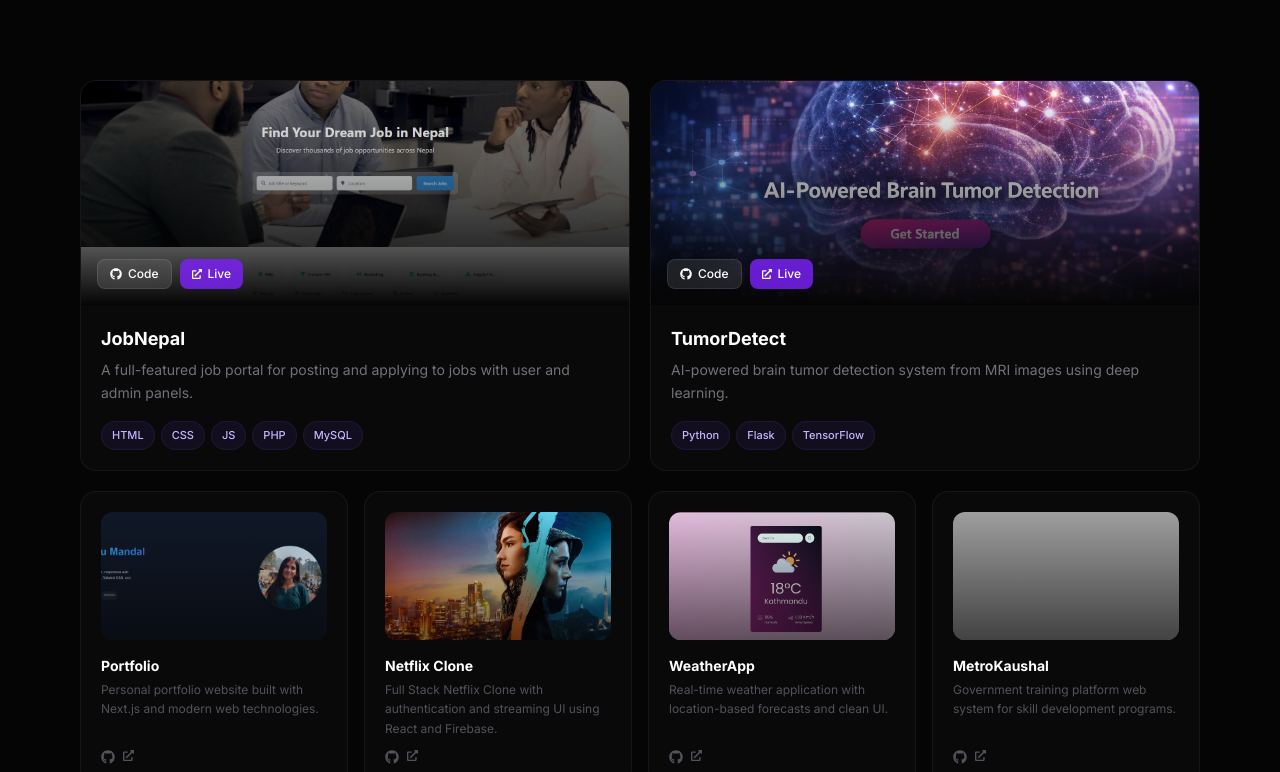
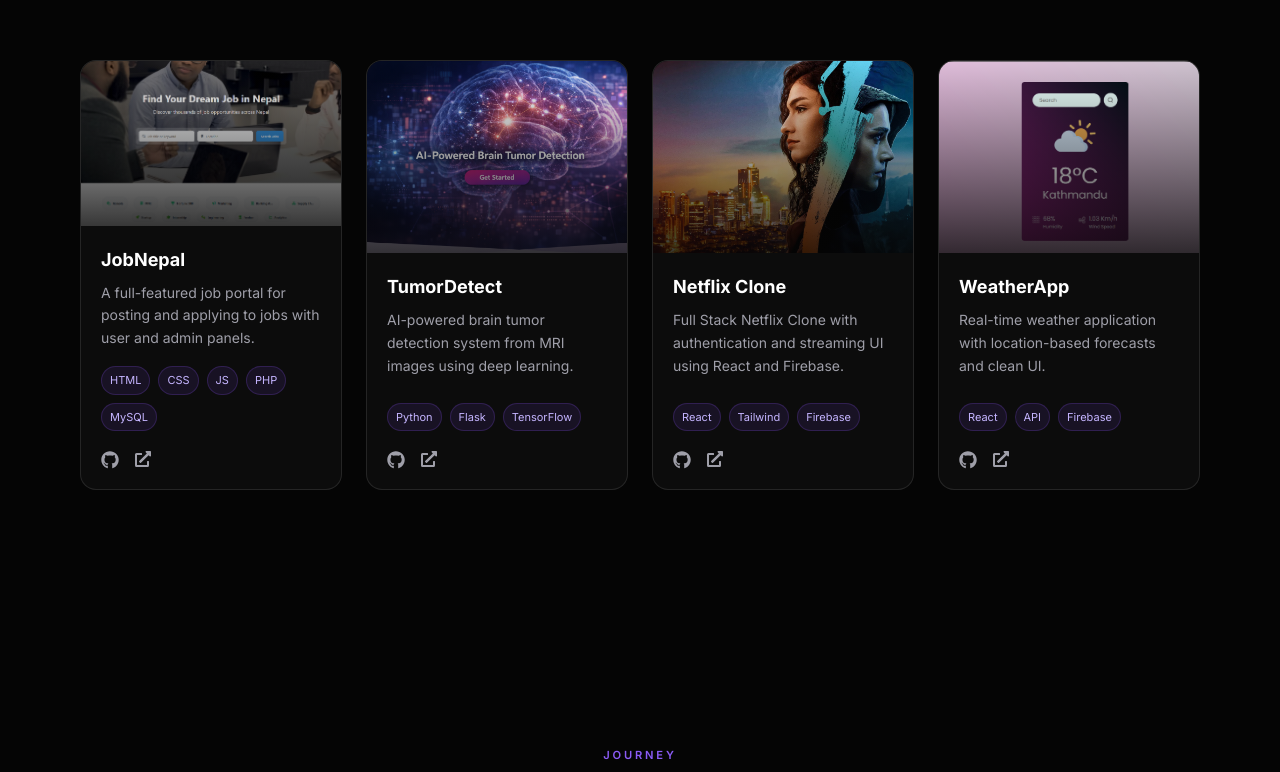
Before and after one commit to Khushbumandal2060/Portfolio, a Next.js app: page / in a window 1280 px wide. Shown: the part 4245-5017 px from the top of the page. Built offline with nearby package versions, Linux system fonts and the light colour scheme; grey boxes are pictures that could not be loaded.

Commit message:
Cards updated

```diff
--- a/src/components/Projects.tsx
+++ b/src/components/Projects.tsx
@@ -13,7 +13,6 @@
     github: "https://github.com/Khushbumandal2060/Jobnepal",
     live: "#",
     image: "/Jobnepal.png",
-    featured: true,
   },
   {
     title: "TumorDetect",
@@ -22,16 +21,6 @@
     github: "https://github.com/Khushbumandal2060/TumorDetect",
     live: "#",
     image: "/braintumor.png",
-    featured: true,
-  },
-  {
-    title: "Portfolio",
-    desc: "Personal portfolio website built with Next.js and modern web technologies.",
-    tech: ["Next.js", "Tailwind", "Resend"],
-    github: "https://github.com/Khushbumandal2060/Portfolio",
-    live: "#",
-    image: "/portfolio.png",
-    featured: false,
   },
   {
     title: "Netflix Clone",
@@ -40,7 +29,6 @@
     github: "https://github.com/Khushbumandal2060/Netflix_Clone",
     live: "#",
     image: "/netflix.jpg",
-    featured: false,
   },
   {
     title: "WeatherApp",
@@ -49,16 +37,6 @@
     github: "https://github.com/Khushbumandal2060/WeatherApp",
     live: "#",
     image: "/weather.png",
-    featured: false,
-  },
-  {
-    title: "MetroKaushal",
-    desc: "Government training platform web system for skill development programs.",
-    tech: ["Django", "Python", "SQLite"],
-    github: "https://github.com/Khushbumandal2060/MetroKaushal",
-    live: "#",
-    image: "/metro.png",
-    featured: false,
   },
 ];
 
@@ -68,142 +46,100 @@
       id="projects"
       className="relative py-32 px-6 lg:px-20 overflow-hidden"
     >
-      {/* Ambient */}
-      <div className="absolute top-1/3 right-0 w-[500px] h-[500px] bg-fuchsia-600/3 rounded-full blur-[140px] -z-10" />
+      {/* Background Glow */}
+      <div className="absolute top-1/3 right-0 w-[500px] h-[500px] bg-fuchsia-600/5 rounded-full blur-[140px] -z-10" />
 
       <div className="max-w-7xl mx-auto">
         {/* Heading */}
         <motion.div
           initial={{ opacity: 0, y: 20 }}
           whileInView={{ opacity: 1, y: 0 }}
-          viewport={{ once: true, margin: "-100px" }}
+          viewport={{ once: true }}
           className="text-center mb-20"
         >
           <p className="section-label mb-3">Portfolio</p>
+
           <h2 className="section-title">
             Featured <span className="gradient-text">Projects</span>
           </h2>
-          <p className="text-zinc-500 text-sm mt-4 max-w-md mx-auto">
-            A selection of projects I&apos;ve built to solve real problems and learn new technologies.
+
+          <p className="text-zinc-500 text-sm mt-4 max-w-xl mx-auto">
+            A selection of projects I've built to solve real problems and learn
+            new technologies.
           </p>
         </motion.div>
 
-        {/* Featured projects — large cards */}
-        <div className="grid md:grid-cols-2 gap-5 mb-5">
-          {projects.filter((p) => p.featured).map((project, i) => (
+        {/* Projects Grid */}
+        <div className="grid md:grid-cols-2 lg:grid-cols-4 gap-6">
+          {projects.map((project, i) => (
             <motion.div
               key={project.title}
-              initial={{ opacity: 0, y: 30 }}
+              initial={{ opacity: 0, y: 25 }}
               whileInView={{ opacity: 1, y: 0 }}
-              viewport={{ once: true, margin: "-50px" }}
-              transition={{ delay: i * 0.1 }}
-              className="group relative rounded-2xl overflow-hidden
-                bg-white/2 border border-white/5
-                hover:border-white/8
-                transition-all duration-500"
+              viewport={{ once: true }}
+              transition={{ delay: i * 0.08 }}
+              className="group h-[430px] rounded-2xl overflow-hidden
+              bg-white/[0.03]
+              border border-white/10
+              hover:border-violet-500/30
+              transition-all duration-500
+              flex flex-col"
             >
-              {/* IMAGE */}
-              <div className="relative w-full h-56 overflow-hidden">
+              {/* Image */}
+              <div className="relative h-48 w-full overflow-hidden">
                 <Image
                   src={project.image}
                   alt={project.title}
                   fill
                   className="object-cover transition-transform duration-700 group-hover:scale-105"
                 />
-                <div className="absolute inset-0 bg-linear-to-t from-[#050505] via-[#050505]/40 to-transparent" />
 
-                {/* Overlay actions */}
-                <div className="absolute bottom-4 left-4 right-4 flex gap-2">
+                <div className="absolute inset-0 bg-gradient-to-t from-[#050505]/80 to-transparent" />
+              </div>
+
+              {/* Content */}
+              <div className="p-5 flex flex-col flex-1">
+                <h3 className="text-lg font-bold text-white mb-2">
+                  {project.title}
+                </h3>
+
+                <p className="text-zinc-400 text-sm leading-relaxed flex-1 line-clamp-3">
+                  {project.desc}
+                </p>
+
+                {/* Tech Stack */}
+                <div className="flex flex-wrap gap-2 mt-4">
+                  {project.tech.map((tech) => (
+                    <span
+                      key={tech}
+                      className="text-[11px] px-2 py-1 rounded-full
+                      bg-violet-500/10
+                      text-violet-300
+                      border border-violet-500/20"
+                    >
+                      {tech}
+                    </span>
+                  ))}
+                </div>
+
+                {/* Links */}
+                <div className="flex gap-4 mt-5">
                   <Link
                     href={project.github}
                     target="_blank"
-                    className="flex items-center gap-1.5 px-3 py-1.5 text-xs font-medium
-                      bg-white/10 backdrop-blur-md rounded-lg border border-white/10
-                      text-white hover:bg-white/20 transition-all duration-300"
+                    className="text-zinc-400 hover:text-violet-400 transition-colors"
                   >
-                    <FaGithub /> Code
+                    <FaGithub size={18} />
                   </Link>
+
                   <Link
                     href={project.live}
-                    className="flex items-center gap-1.5 px-3 py-1.5 text-xs font-medium
-                      bg-violet-600/80 backdrop-blur-md rounded-lg
-                      text-white hover:bg-violet-500/80 transition-all duration-300"
+                    target="_blank"
+                    className="text-zinc-400 hover:text-violet-400 transition-colors"
                   >
-                    <FaExternalLinkAlt className="text-[10px]" /> Live
+                    <FaExternalLinkAlt size={16} />
                   </Link>
                 </div>
-              </div>
-
-              {/* CONTENT */}
-              <div className="p-5">
-                <h3 className="text-lg font-bold text-white mb-1.5">
-                  {project.title}
-                </h3>
-                <p className="text-zinc-500 text-sm leading-relaxed mb-4">
-                  {project.desc}
-                </p>
-                <div className="flex flex-wrap gap-1.5">
-                  {project.tech.map((t) => (
-                    <span
-                      key={t}
-                      className="text-[11px] px-2.5 py-1 rounded-full font-medium
-                        bg-violet-500/8 text-violet-300 border border-violet-500/10"
-                    >
-                      {t}
-                    </span>
-                  ))}
-                </div>
-              </div>
-            </motion.div>
-          ))}
-        </div>
-
-        {/* Other projects — smaller cards */}
-        <div className="grid md:grid-cols-2 lg:grid-cols-4 gap-4">
-          {projects.filter((p) => !p.featured).map((project, i) => (
-            <motion.div
-              key={project.title}
-              initial={{ opacity: 0, y: 20 }}
-              whileInView={{ opacity: 1, y: 0 }}
-              viewport={{ once: true, margin: "-50px" }}
-              transition={{ delay: i * 0.08 }}
-              className="group p-5 rounded-2xl
-                bg-white/2 border border-white/5
-                hover:bg-white/4 hover:border-white/8
-                transition-all duration-500 flex flex-col"
-            >
-              {/* Thumbnail */}
-              <div className="relative w-full h-32 rounded-xl overflow-hidden mb-4">
-                <Image
-                  src={project.image}
-                  alt={project.title}
-                  fill
-                  className="object-cover transition-transform duration-500 group-hover:scale-105"
-                />
-                <div className="absolute inset-0 bg-linear-to-t from-[#050505]/60 to-transparent" />
-              </div>
-
-              <h3 className="text-sm font-bold text-white mb-1">
-                {project.title}
-              </h3>
-              <p className="text-zinc-600 text-xs leading-relaxed mb-3 flex-1">
-                {project.desc}
-              </p>
-
-              <div className="flex gap-2 mt-auto">
-                <Link
-                  href={project.github}
-                  target="_blank"
-                  className="text-zinc-600 hover:text-violet-400 text-sm transition-colors"
-                >
-                  <FaGithub />
-                </Link>
-                <Link
-                  href={project.live}
-                  className="text-zinc-600 hover:text-violet-400 text-[11px] transition-colors"
-                >
-                  <FaExternalLinkAlt />
-                </Link>
               </div>
             </motion.div>
           ))}
```
